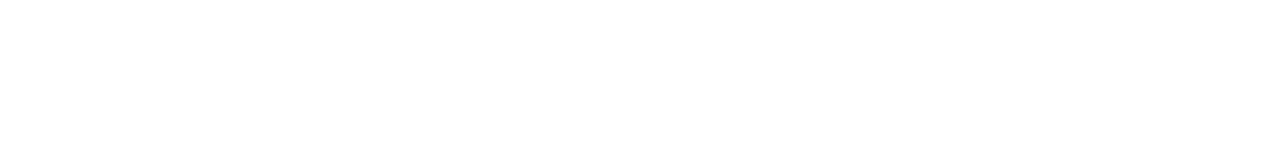
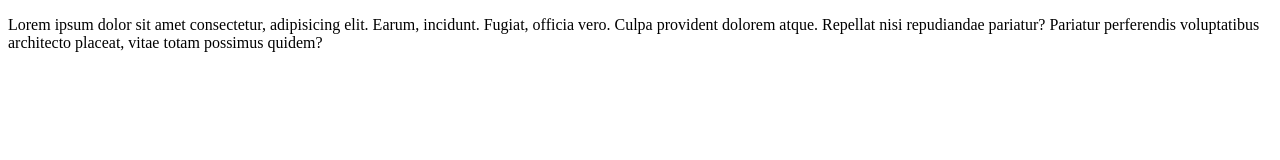
Before and after one commit to VicScapini/exercicio-git, a plain HTML site: page index.html in a window 1280 px wide. Drawn offline with Linux system fonts and the light colour scheme.

Commit message:
paragrafo

```diff
--- a/index.html
+++ b/index.html
@@ -1,12 +1,17 @@
 <!DOCTYPE html>
 <html lang="en">
+
 <head>
     <meta charset="UTF-8">
     <meta http-equiv="X-UA-Compatible" content="IE=edge">
     <meta name="viewport" content="width=device-width, initial-scale=1.0">
     <title>Exercicio Ghub</title>
 </head>
+
 <body>
+    <p>Lorem ipsum dolor sit amet consectetur, adipisicing elit. Earum, incidunt. Fugiat, officia vero. Culpa provident
+        dolorem atque. Repellat nisi repudiandae pariatur? Pariatur perferendis voluptatibus architecto placeat, vitae
+        totam possimus quidem?</p>
+</body>
 
-</body>
 </html>
```
